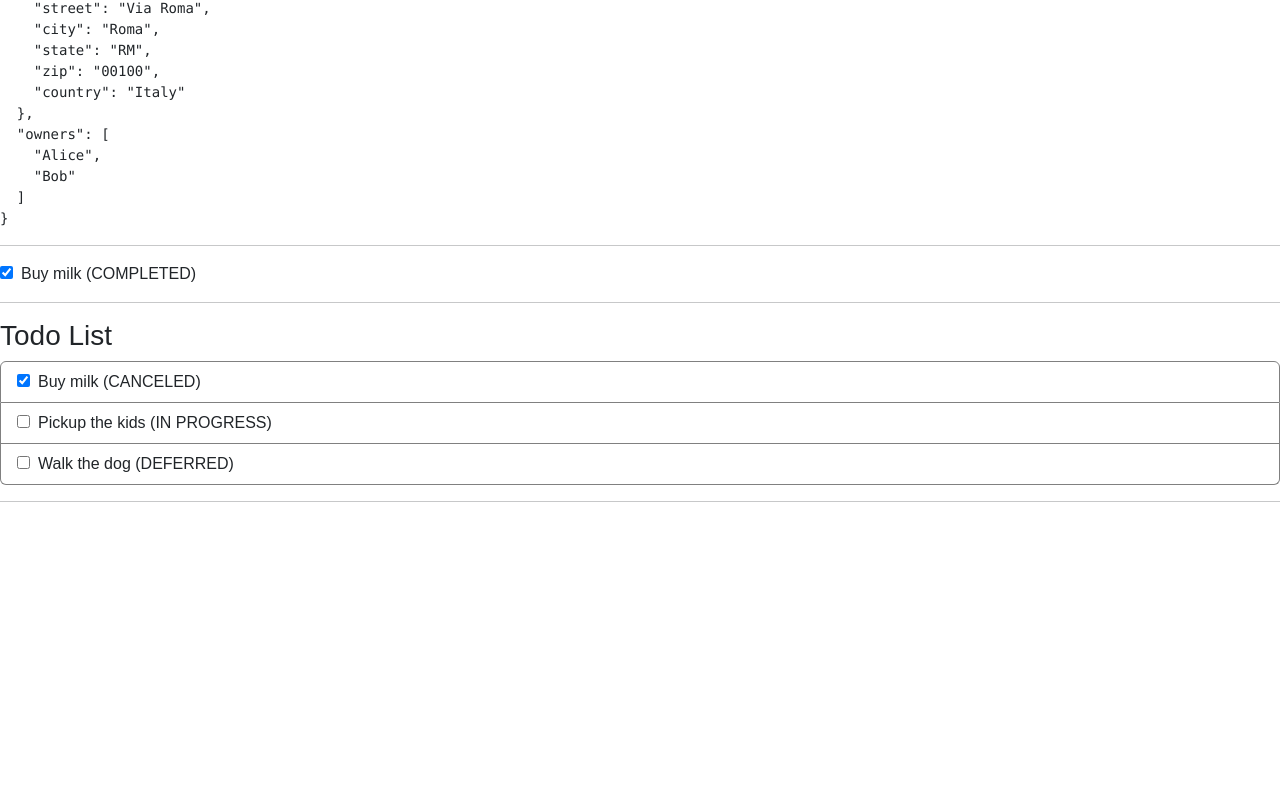
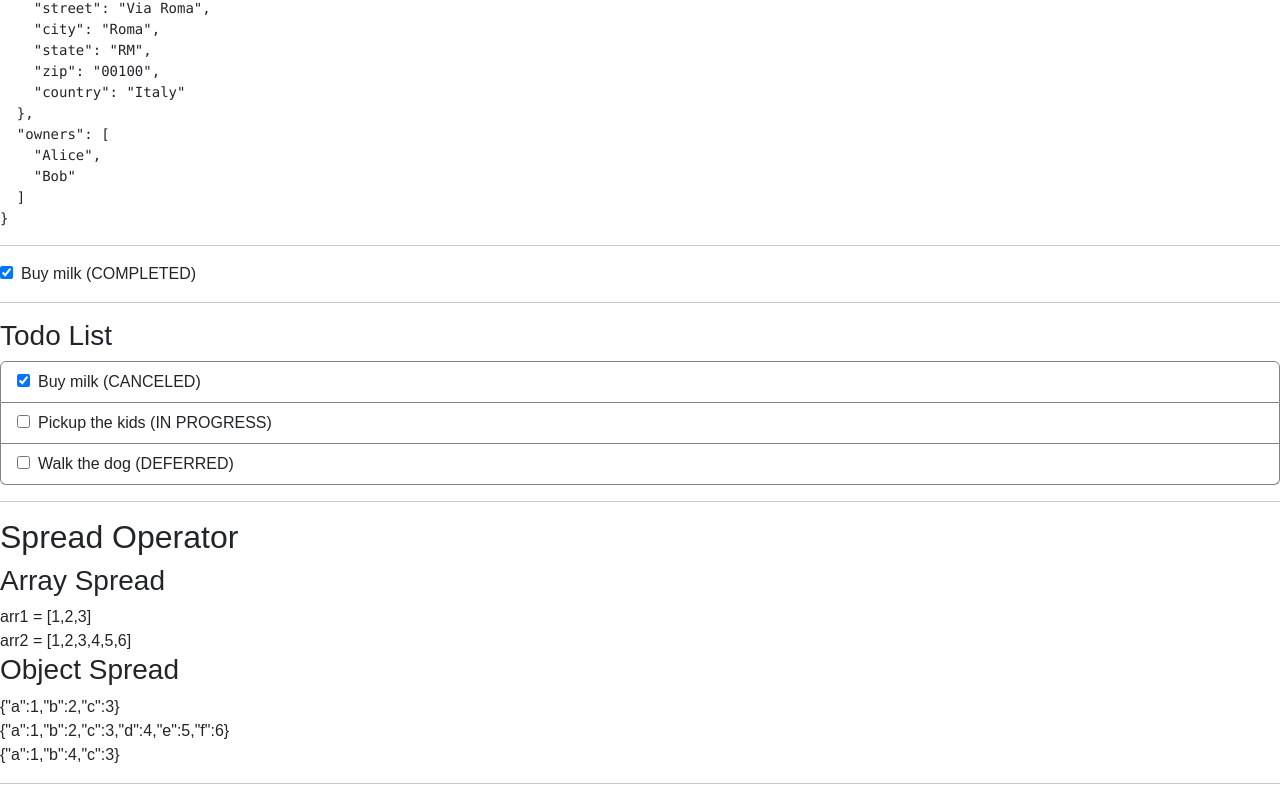
Before and after one commit to abbyelbaum/kambaz-react-web-app, a React (Vite) app: page /#/Labs/Lab3 in a window 1280 px wide. Shown: the part 3310-4110 px from the top of the page. Before the commit the page ends 3828 px from the top, so only its background shows below. Built offline with nearby package versions, Linux system fonts and the light colour scheme.

Commit message:
The Spread Operator

```diff
--- /dev/null
+++ b/src/Labs/Lab3/Spreading.tsx
@@ -0,0 +1,19 @@
+export default function Spreading() {
+    const arr1 = [1, 2, 3];
+    const arr2 = [...arr1, 4, 5, 6];
+    const obj1 = {a: 1, b: 2, c: 3};
+    const obj2 = {...obj1, d: 4, e: 5, f: 6};
+    const obj3 = {...obj1, b: 4};
+    return (
+        <div id="wd-spreading">
+            <h2>Spread Operator</h2>
+            <h3>Array Spread</h3>
+            arr1 = {JSON.stringify(arr1)} <br/>
+            arr2 = {JSON.stringify(arr2)} <br/>
+            <h3>Object Spread</h3>
+            {JSON.stringify(obj1)} <br/>
+            {JSON.stringify(obj2)} <br/>
+            {JSON.stringify(obj3)} <br/><hr/>
+        </div>
+    );
+}
--- a/src/Labs/Lab3/index.tsx
+++ b/src/Labs/Lab3/index.tsx
@@ -21,6 +21,7 @@ import JsonStringify from "./JsonStringify";
 import House from "./House";
 import TodoItem from "./todos/TodoItem";
 import TodoList from "./todos/TodoList";
+import Spreading from "./Spreading";
 
 export default function Lab3() {
     return (
@@ -49,6 +50,7 @@ export default function Lab3() {
             <House/>
             <TodoItem/><hr/>
             <TodoList/>
+            <Spreading/>
         </div>
     );
 }
```
